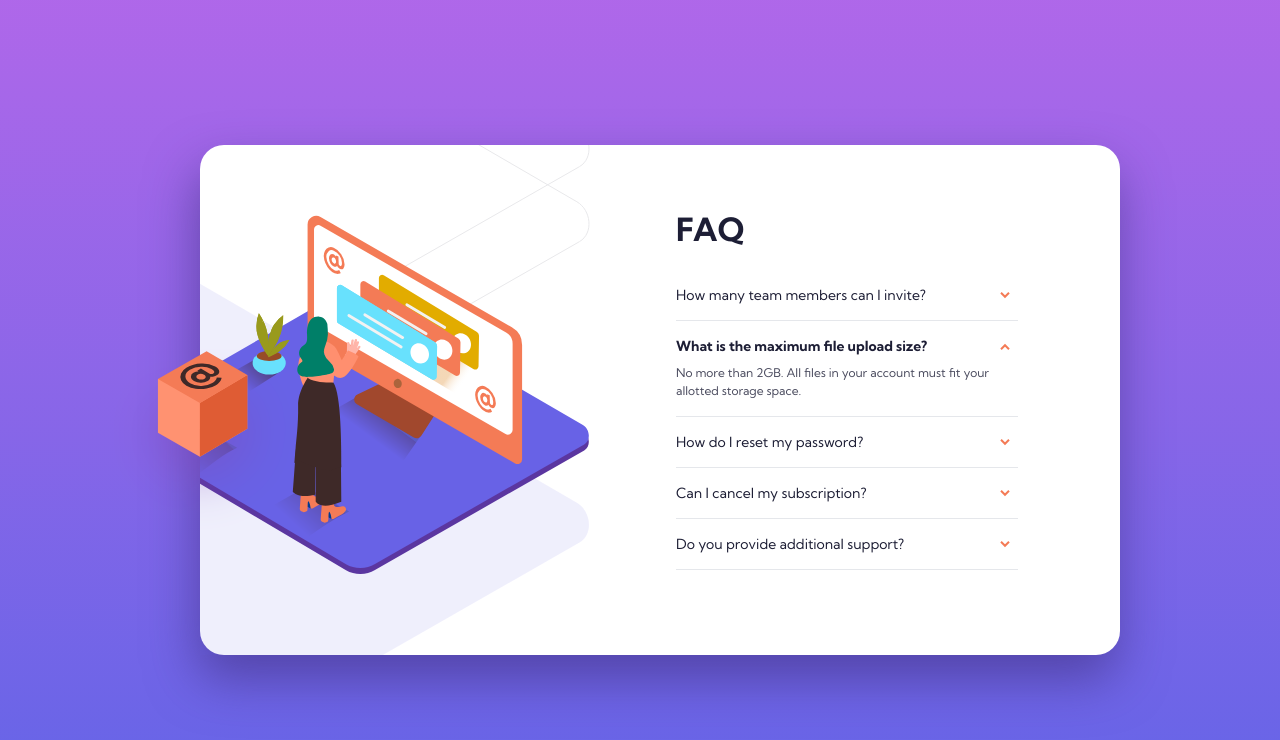
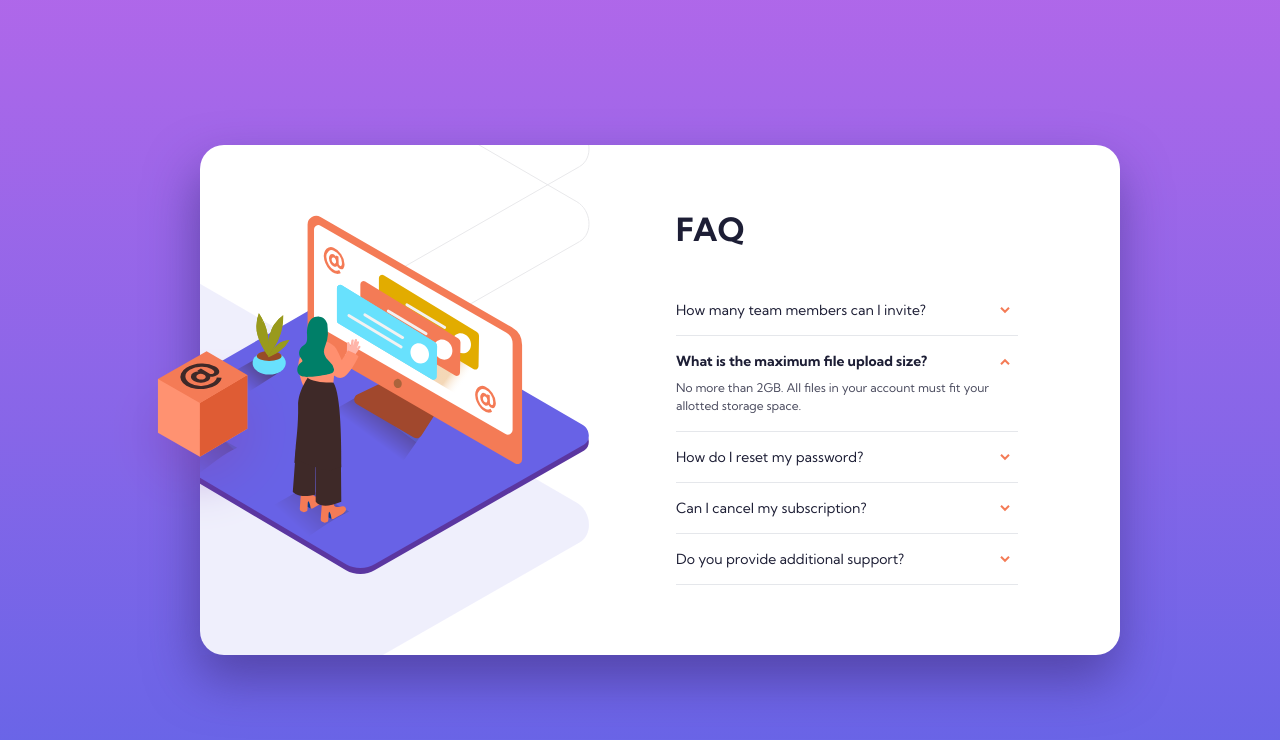
Before and after one commit to j-0-n-e-z/faq-accordion-card, a React (Vite) app: page / in a window 1280 px wide. Shown: the top 740 px of the page. Built offline with nearby package versions, Linux system fonts and the light colour scheme.

Commit message:
layout improvements change h3 to div change span with image to just an image

```diff
--- a/src/App.tsx
+++ b/src/App.tsx
@@ -47,7 +47,7 @@ export default function App() {
 									setOpenedFaqIdx(faqIdx === openedFaqIdx ? undefined : faqIdx)
 								}
 							>
-								<h3
+								<div
 									className={`flex items-center lg:text-sm text-[13px] text-veryDarkDesaturatedBlue ${
 										faqIdx === openedFaqIdx
 											? 'font-bold pb-2 lg:pt-[15px] pt-4'
@@ -55,17 +55,14 @@ export default function App() {
 									}`}
 								>
 									<span>{faq.question}</span>
-									<span
+									<img
 										className={`ml-auto mr-2 transition-transform duration-200 ${
 											faqIdx === openedFaqIdx ? 'rotate-180' : ''
 										}`}
-									>
-										<img
-											src='./assets/images/icon-arrow-down.svg'
-											alt='arrow-down'
-										/>
-									</span>
-								</h3>
+										src='./assets/images/icon-arrow-down.svg'
+										alt='arrow-down'
+									/>
+								</div>
 								{faqIdx === openedFaqIdx && (
 									<p className='text-[12px] pb-4 w-11/12 text-veryDarkGrayishBlue'>
 										{faq.answer}
```
